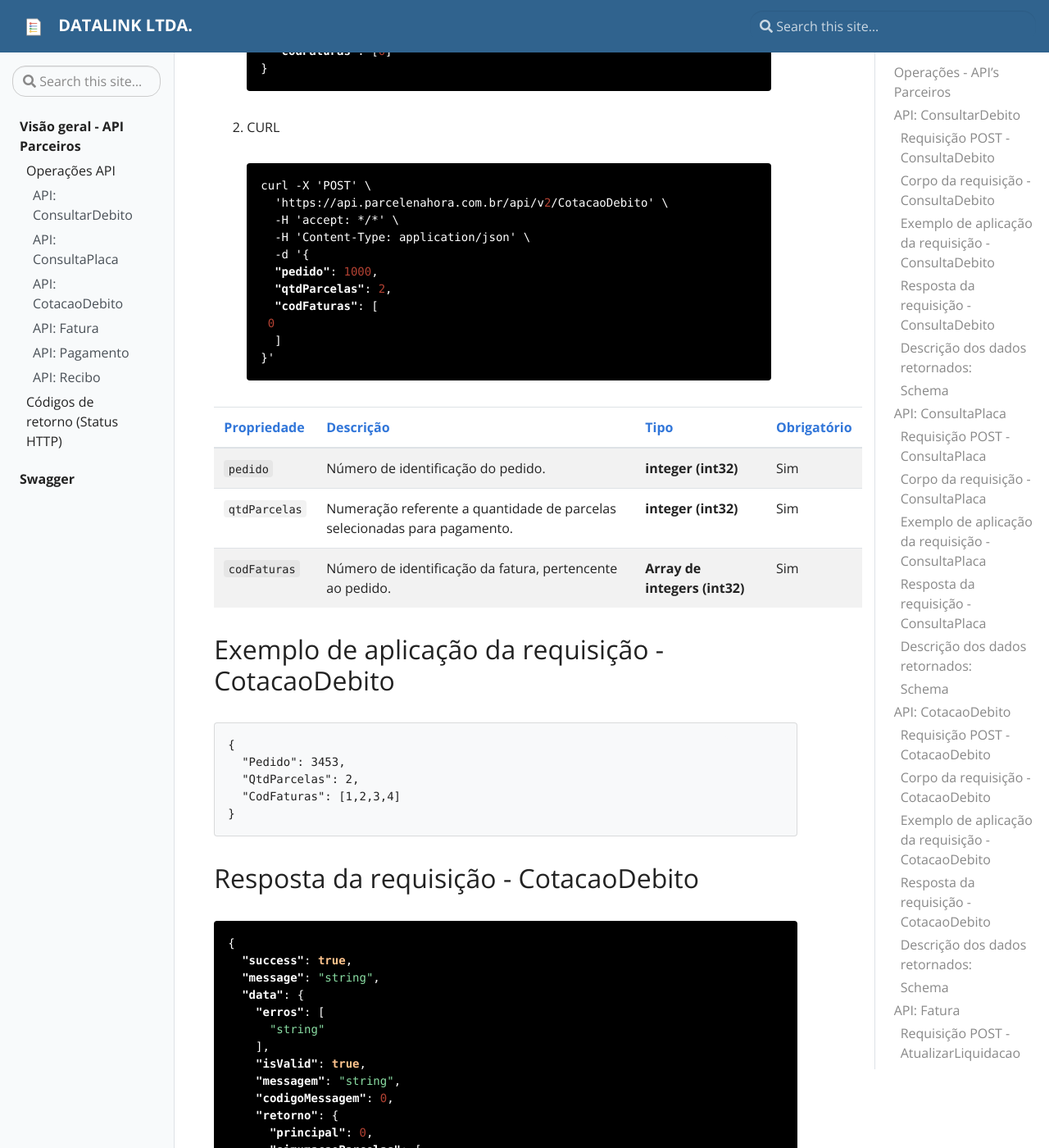
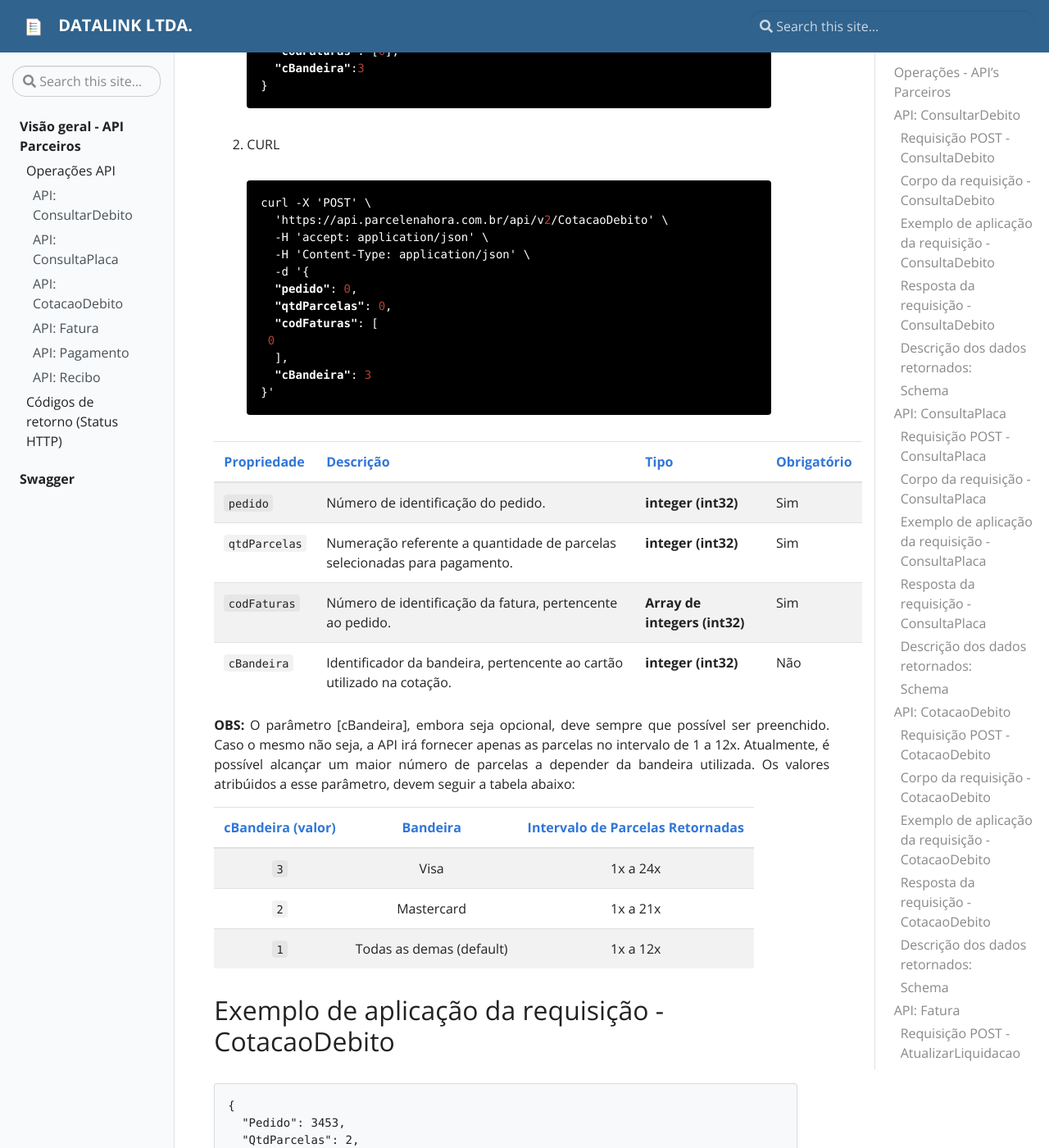
Before and after one commit to apiparcelenahora/manual, a Jekyll site: the page built from _docs/operacoesAPI.md, in a window 1280 px wide and 1400 px high, scrolled down 8024 px. Shown: the whole window at 82% size. Built offline with Jekyll 4.4.1, drawn with Linux system fonts in a browser that asks for light colours.

Commit message:
Atualizando API CotaçãoDebito

````diff
--- a/_docs/operacoesAPI.md
+++ b/_docs/operacoesAPI.md
@@ -264,21 +264,23 @@ Está API opera com uma requisição POST, formada por 3 campos.
 {
   "pedido": 0,
   "qtdParcelas": 0,
-  "codFaturas": [0]
+  "codFaturas": [0],
+  "cBandeira":3
 }
 ```
 2. CURL
 ```json
 curl -X 'POST' \
   'https://api.parcelenahora.com.br/api/v2/CotacaoDebito' \
-  -H 'accept: */*' \
+  -H 'accept: application/json' \
   -H 'Content-Type: application/json' \
   -d '{
-  "pedido": 1000,
-  "qtdParcelas": 2,
+  "pedido": 0,
+  "qtdParcelas": 0,
   "codFaturas": [
     0
-  ]
+  ],
+  "cBandeira": 3
 }'
 ```
 
@@ -287,6 +289,16 @@ curl -X 'POST' \
 |`pedido`|Número de identificação do pedido.|**integer (int32)**|Sim|
 |`qtdParcelas`|Numeração referente a quantidade de parcelas selecionadas para pagamento.|**integer (int32)**|Sim|
 |`codFaturas`|Número de identificação da fatura, pertencente ao pedido.|**Array de integers (int32)**|Sim|
+|`cBandeira`|Identificador da bandeira, pertencente ao cartão utilizado na cotação.|**integer (int32)**|Não|
+
+**OBS:** O parâmetro [cBandeira], embora seja opcional, deve sempre que possível ser preenchido. Caso o mesmo não seja, a API irá fornecer apenas as parcelas no intervalo de 1 a 12x. Atualmente, é possível alcançar um maior número de parcelas a depender da bandeira utilizada. Os valores atribúidos a esse parâmetro, devem seguir a tabela abaixo:
+
+|cBandeira (valor)|Bandeira|Intervalo de Parcelas Retornadas|
+|:----:|:----:|:----:|
+|`3`| Visa | 1x a 24x|
+|`2`| Mastercard| 1x a 21x|
+|`1`| Todas as demas (default)| 1x a 12x|
+
 
 ## Exemplo de aplicação da requisição - CotacaoDebito
 
````
